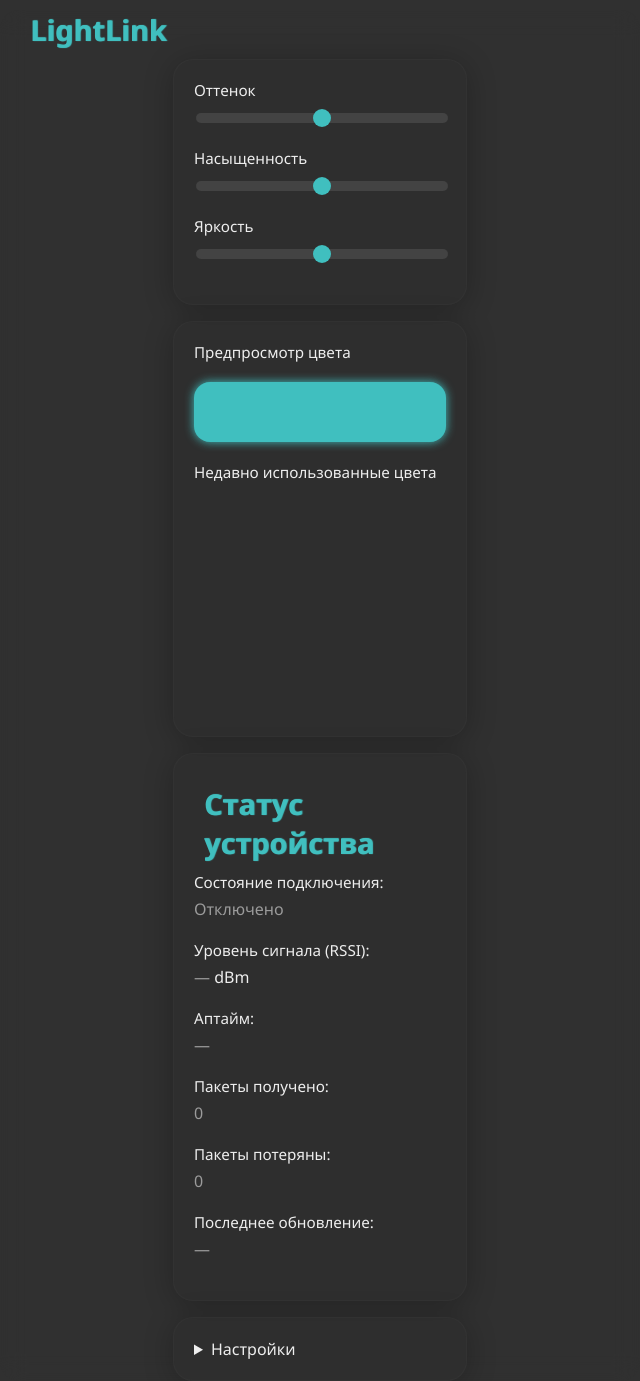
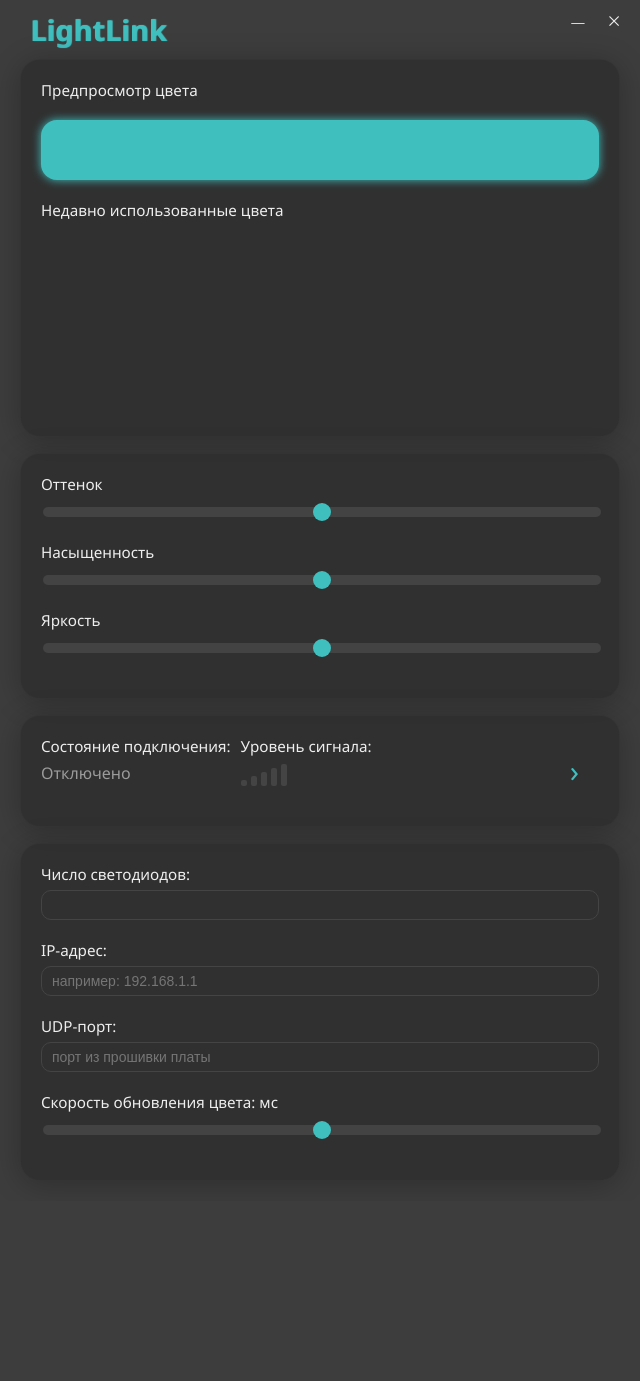
Before and after one commit to GlebVoropai/LightLink, an Electron app: page src/index.html in a window 640 px wide. After the commit the page ends 1201 px from the top, so only its background shows below. Drawn offline with Linux system fonts and the light colour scheme; no server answers.

Commit message:
redesign + features

```diff
--- a/main.js
+++ b/main.js
@@ -43,7 +43,7 @@
 
 app.whenReady().then(() => {
   win = new BrowserWindow({
-    width: 1440,
+    width: 640,
     height: 720,
     frame: false,
     resizable: false,
@@ -55,6 +55,8 @@
       contextIsolation: false
     }
   });
+
+  win.webContents.openDevTools();
 
   win.loadFile(path.join(__dirname, 'src', 'index.html'));
   Menu.setApplicationMenu(null);
--- a/src/index.html
+++ b/src/index.html
@@ -6,10 +6,27 @@
   <link rel="stylesheet" href="style.css">
 </head>
 <body>
-  <h2 id="title">LightLink</h2>
+  <h1 id="title">LightLink</h1>
+  <div class="drag-container">
+    <div class="drag-region"></div>
+  </div>
+  <div class="window-controls">
+    <button id="min-btn">—</button>
+    <button id="close-btn">⨉</button>
+  </div>
+
   <div class="main-container">
 
-    <div class="group">
+    <div class="group preview-block">
+      <div class="preview-container">
+        <label for="preview">Предпросмотр цвета</label>
+        <div id="preview"></div>
+      </div>
+      <label for="recentColors">Недавно использованные цвета</label>
+      <div id="recentColors"></div>
+    </div>
+
+    <div class="group color">
       <div class="control">
         <label for="hue">Оттенок</label>
         <input id="hue" type="range" min="0" max="360" value="180" class="slider">
@@ -24,66 +41,77 @@
       </div>
     </div>
 
-    <div class="group">
-      <div class="preview-container">
-        <label for="preview">Предпросмотр цвета</label>
-        <div id="preview"></div>
-      </div>
-      <label for="recentColors">Недавно использованные цвета</label>
-      <div id="recentColors"></div>
-    </div>
-
     <div class="group status">
-      <h2>Статус устройства</h2>
+      <details title="Подробнее о Статусе">
+        <summary>
+          <div class="column">
             <div class="control">
               <label>Состояние подключения:</label>
               <span id="connectionState">Отключено</span>
             </div>
             <div class="control">
-        <label>Уровень сигнала (RSSI):</label>
+              <label>Уровень сигнала:</label>
+              <div class="wifi-icon">
+                <span class="bar" id="wifi-bar-1"></span>
+                <span class="bar" id="wifi-bar-2"></span>
+                <span class="bar" id="wifi-bar-3"></span>
+                <span class="bar" id="wifi-bar-4"></span>
+                <span class="bar" id="wifi-bar-5"></span>
+              </div>
+            </div>
+          </div>
+        </summary>
+
+        <!-- Дополнительная информация -->
+        <div class="column">
+          <div class="control">
+            <label>RSSI:</label>
             <span id="rssiValue">—</span> dBm
           </div>
           <div class="control">
             <label>Аптайм:</label>
             <span id="uptime">—</span>
           </div>
+        </div>
+
+        <div class="column">
           <div class="control">
-        <label>Пакеты получено:</label>
+            <label>Получено пакетов:</label>
             <span id="packetsReceived">0</span>
           </div>
           <div class="control">
-        <label>Пакеты потеряны:</label>
+            <label>Потеряно пакетов:</label>
             <span id="packetsLost">0</span>
-      </div>
-      <div class="control">
-        <label>Последнее обновление:</label>
-        <span id="lastUpdate">—</span>
-      </div>
-    </div>
-
-    <div class="group group-settings">
-      <details>
-        <summary>Настройки</summary>
-        <div class="settings-body control">
-          <div class="control">
-            <label for="ledCount">Число светодиодов</label>
-            <input type="number" id="ledCount" min="1" max="300">
-          </div>
-          <div class="control">
-            <label for="ipAddress">IP-адрес</label>
-            <input type="text" id="ipAddress" placeholder="IP-адрес платы, например: 192.168.1.1">
-          </div>
-          <div class="control">
-            <label for="port">UDP-порт</label>
-            <input type="number" id="port" min="1" max="65535" placeholder="Порт, установленный в прошивке платы">
-          </div>
-          <div class="control">
-            <label for="interval">Скорость обновления цвета: <span id="intervalValue">100</span><span> мс</span></label>
-            <input id="interval" type="range" min="10" max="1999" step="1" value="100" class="slider">
           </div>
         </div>
       </details>
     </div>
+
+
+
+
+
+    <div class="group settings">
+      <div class="control">
+        <label for="ledCount">Число светодиодов:</label>
+        <input type="number" id="ledCount" min="1" max="300">
+      </div>
+      <div class="control">
+        <label for="ipAddress">IP‑адрес:</label>
+        <input type="text" id="ipAddress" placeholder="например: 192.168.1.1">
+      </div>
+      <div class="control">
+        <label for="port">UDP‑порт:</label>
+        <input type="number" id="port" min="1" max="65535" placeholder="порт из прошивки платы">
+      </div>
+      <div class="control">
+        <label for="interval">Скорость обновления цвета:
+          <span id="intervalValue">100</span> мс
+        </label>
+        <input id="interval" type="range" min="10" max="1999" step="1" value="100" class="slider">
+      </div>
+    </div>
+
   </div>
   <script src="renderer.js"></script>
 </body>
--- a/src/renderer.js
+++ b/src/renderer.js
@@ -34,7 +34,6 @@
 intervalSlider.value = currentInterval;
 intervalValue.textContent = currentInterval;
 
-
 // Обновление превью
 function updatePreview() {
   currentH = parseInt(hue.value);
@@ -47,7 +46,22 @@
 }
 
 // Обновление статуса устройства
-// слушаем статус от main.js
+function updateWifiIcon(rssi) {
+  let bars = 0;
+  if (rssi > -50) bars = 5;
+  else if (rssi > -60) bars = 4;
+  else if (rssi > -70) bars = 3;
+  else if (rssi > -80) bars = 2;
+  else if (rssi > -90) bars = 1;
+  else bars = 0;
+
+  for (let i = 1; i <= 5; i++) {
+    const bar = document.getElementById(`wifi-bar-${i}`);
+    if (i <= bars) bar.classList.add('active');
+    else bar.classList.remove('active');
+  }
+}
+
 ipcRenderer.on('connection-status', (event, data) => {
   if (data.connected) {
     connectionState.textContent = "Подключено";
@@ -56,9 +70,17 @@
     connectionState.textContent = "Отключено";
     connectionState.style.color = "red";
   }
-  if (data.rssi !== null) rssiValue.textContent = data.rssi;
-  if (data.uptime !== null) uptimeEl.textContent = formatUptime(data.uptime);
+
+  if (data.rssi !== null) {
+    rssiValue.textContent = data.rssi + " dBm";
+    updateWifiIcon(data.rssi);
+  }
+
+  if (data.uptime !== null) {
+    uptimeEl.textContent = formatUptime(data.uptime);
+  }
 });
+
 
 // Отправка цвета при движении
 [hue, sat, light].forEach(slider => {
@@ -81,7 +103,7 @@
 // Отображение недавних цветов
 function renderRecentColors() {
   recentContainer.innerHTML = '';
-  for (let i = 0; i < 36; i++) {
+  for (let i = 0; i < 30; i++) {
     const swatch = document.createElement('div');
     swatch.className = 'swatch';
 
--- a/src/style.css
+++ b/src/style.css
@@ -1,54 +1,65 @@
+/* === Базовые стили страницы === */
 body {
   font-family: 'Segoe UI', sans-serif;
   color: #eee;
-  background: rgba(41, 41, 41, 0.966);
+  background: rgba(41, 41, 41, 0.9);
   border-radius: 20px;
   margin: 0;
-  padding: 0 20px;
-  backdrop-filter: blur(12px);          /* размытие заднего фона */
-  -webkit-backdrop-filter: blur(12px);  /* поддержка Safari */
+  padding: 0 20px 20px 20px;
 }
 
-h2 {
+h1 {
   font-size: 1.8em;
   margin: 10px;
   color: var(--accent-color);
   text-shadow: var(--accent-color) 1px 0 1px;
 }
 
+/* === Контейнеры и группы === */
 .main-container {
   display: flex;
+  flex-direction: column;
   flex-wrap: wrap;
   gap: 16px;
   justify-content: center;
+}
+
+.group {
+  box-sizing: border-box;
+  background: rgba(46, 46, 46, 0.8);
+  padding: 20px;
+  border-radius: 20px;
+  border: 1px solid rgba(77, 77, 77, 0.15);
+  box-shadow: 0 4px 30px rgba(0, 0, 0, 0.247);
+}
+
+.group.status .column {
+  display: flex;
+}
+
+
+.group.status .column {
+  display: flex;
+  gap: 10px;
+}
+
+.status .column .control {
+  margin-right: auto;
+}
+
+.group.status span {
+  color: #9b9b9b;
+}
+
+.group-settings {
+  margin-top: 0;
 }
 
 .control {
   margin-bottom: 20px;
 }
 
-.group {
-  box-sizing: border-box;
-  background: rgba(46, 46, 46, 0.4); /* полупрозрачный фон */
-  padding: 20px;
-  border-radius: 20px;
-  width: 49%;
-
-  border: 1px solid rgba(77, 77, 77, 0.15); /* лёгкая рамка для глубины */
-  box-shadow: 0 4px 30px rgba(0, 0, 0, 0.247);   /* мягкая тень */
-}
-
-/* .group.status {
-  width: 100%;
-} */
-
-.group.status span {
-  color: #9b9b9b;
-}
-.group-settings {
-  margin-top: 0;
-}
-
+/* === Формы и элементы управления === */
 label {
   display: block;
   margin-bottom: 6px;
@@ -57,7 +68,7 @@
 
 input[type="range"] {
   width: 100%;
-  height: 10px; /* было 8px */
+  height: 10px;
   border-radius: 6px;
   background: #434343;
   outline: none;
@@ -83,22 +94,110 @@
   transform: scale(1.1);
 }
 
-button {
+
+input[type="text"],
+input[type="number"] {
+  box-sizing: border-box;
   width: 100%;
-  padding: 14px 24px;
-  font-size: 1em;
-  background: #444;
-  color: white;
+  padding: 6px 10px;
+  font-size: 14px;
+  color: #eee;
+  background-color: transparent;
+  border: 1px solid #444;
+  border-radius: 10px;
+  outline: none;
+}
+
+input[type="text"]:focus,
+input[type="number"]:focus {
+  border-color: var(--accent-color);
+  outline: 0;
+}
+
+input[type="number"]::-webkit-outer-spin-button,
+input[type="number"]::-webkit-inner-spin-button {
+  -webkit-appearance: none;
+  margin: 0;
+}
+
+input[type="number"] {
+  -moz-appearance: textfield;
+}
+
+/* === Кнопки === */
+
+.window-controls {
+  position: absolute;
+  top: 8px;
+  right: 12px;
+  display: flex;
+  gap: 8px;
+}
+
+.window-controls button {
+  width: 28px;
+  height: 28px;
   border: none;
-  border-radius: 6px;
+  border-radius: 4px;
+  color: #eee;
   cursor: pointer;
+  transition: 0.3s;
+  background: transparent;
+  -webkit-app-region: no-drag;
+}
+
+.window-controls button:hover {
+  background: var(--accent-color);
+}
+
+/* === Summary === */
+.group.status {
   transition: 0.3s;
 }
 
-button:hover {
-  background: var(--accent-color);
+.group.status:hover {
+  background-color: #292929;
 }
 
+.group.status details {
+  cursor: pointer;
+}
+
+.group.status summary {
+  position: relative;
+  list-style: none;
+  cursor: pointer;
+  padding-right: 20px; /* место для стрелки */
+  display: flex;
+  align-items: center; /* выравнивание по центру */
+}
+
+.group.status summary::after {
+  content: "›"; /* стрелка вправо */
+  display: inline-block;
+  margin-left: auto; /* прижать вправо */
+  transform: rotate(0deg);
+  transition: transform 0.3s;
+  font-size: 30px;
+  line-height: 1;          /* убираем смещение вниз */
+  vertical-align: middle;  /* центрируем по строке */
+  color: var(--accent-color);
+}
+
+.group.status details[open] summary::after {
+  transform: rotate(90deg); /* вниз при раскрытии */
+}
+
+.group.status summary::-webkit-details-marker {
+  display: none; /* скрываем маркер в Chrome/Safari */
+}
+
+.group.status details[open] summary {
+  margin-bottom: 12px;
+}
+
+
+/* === Превью и недавние цвета === */
 #preview {
   width: 100%;
   height: 60px;
@@ -120,69 +219,70 @@
   height: 32px;
   border-radius: 12px;
   cursor: pointer;
+  transition: 0.3s;
 }
 
-details[open] summary {
-  margin-bottom: 20px;
+.swatch:hover {
+  transform: scale(1.1);
 }
 
-summary {
-  cursor: pointer;
-}
-
-input[type="text"],
-input[type="number"] {
-  box-sizing: border-box;
-  width: 100%;
-  padding: 6px 10px;
-  font-size: 14px;
-  color: #eee;
-  background-color: transparent;
-  border: 1px solid #444;
-  border-radius: 10px;
-  outline: none;
-}
-
-input[type="text"]:focus,
-input[type="number"]:focus {
-  border-color: 1px solid var(--accent-color);
-  outline: 0;
-}
-
-summary:focus {
-  outline: none;
-  border-color: 1px solid var(--accent-color);
-}
-
-input[type="number"]::-webkit-outer-spin-button,
-input[type="number"]::-webkit-inner-spin-button {
-  -webkit-appearance: none;
-  margin: 0;
-}
-input[type="number"] {
-  -moz-appearance: textfield;
-}
-
-/* Общий стиль скроллбара */
+/* === Скроллбар === */
 ::-webkit-scrollbar {
   width: 4px;
   height: 4px;
 }
 
-/* Трек (фон) */
 ::-webkit-scrollbar-track {
   background: #292929;
   border-radius: 4px;
 }
 
-/* Ползунок */
 ::-webkit-scrollbar-thumb {
   background: var(--accent-color);
   border-radius: 4px;
-
 }
 
-/* При наведении */
 ::-webkit-scrollbar-thumb:hover {
   cursor: pointer;
 }
+
+/* === Drag-панель === */
+.drag-region {
+  position: absolute;
+  top: 0;
+  left: 0;
+  width: 100%;
+  height: 60px;
+  -webkit-app-region: drag;
+  background: transparent;
+}
+
+/* === Иконка WI-FI === */
+.wifi-icon {
+  display: flex;
+  align-items: flex-end;
+  gap: 4px;
+  height: 24px;
+}
+
+.wifi-icon .bar {
+  width: 6px;
+  background: #444;          /* неактивный цвет */
+  border-radius: 2px;
+  transition: 0.3s;
+}
+
+#wifi-bar-1 { height: 6px; }
+#wifi-bar-2 { height: 10px; }
+#wifi-bar-3 { height: 14px; }
+#wifi-bar-4 { height: 18px; }
+#wifi-bar-5 { height: 22px; }
+
+.wifi-icon .bar.active {
+  background: var(--accent-color); /* активный цвет */
+}
+
+/* === Переменные состояния === */
+.hidden {
+  display: none;
+}
```
Lines whose indentation alone changed are shown as unchanged.
